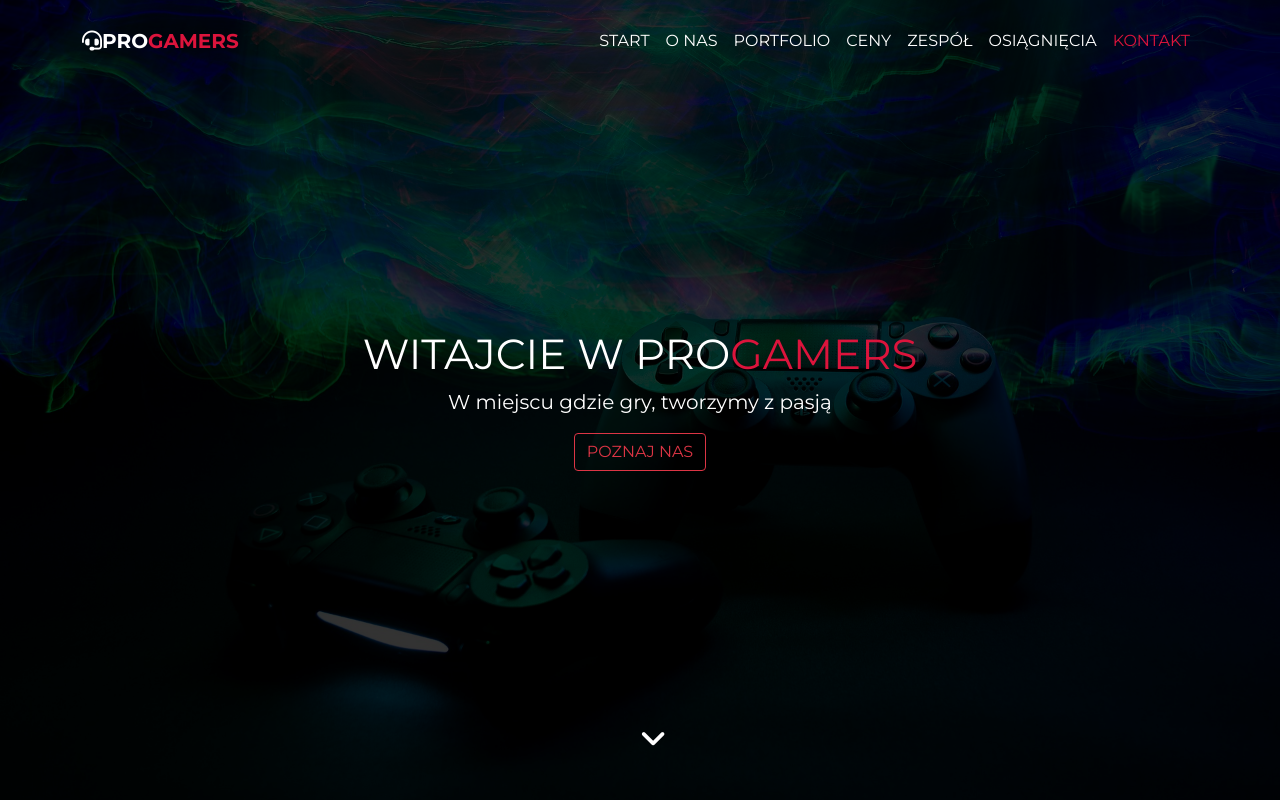
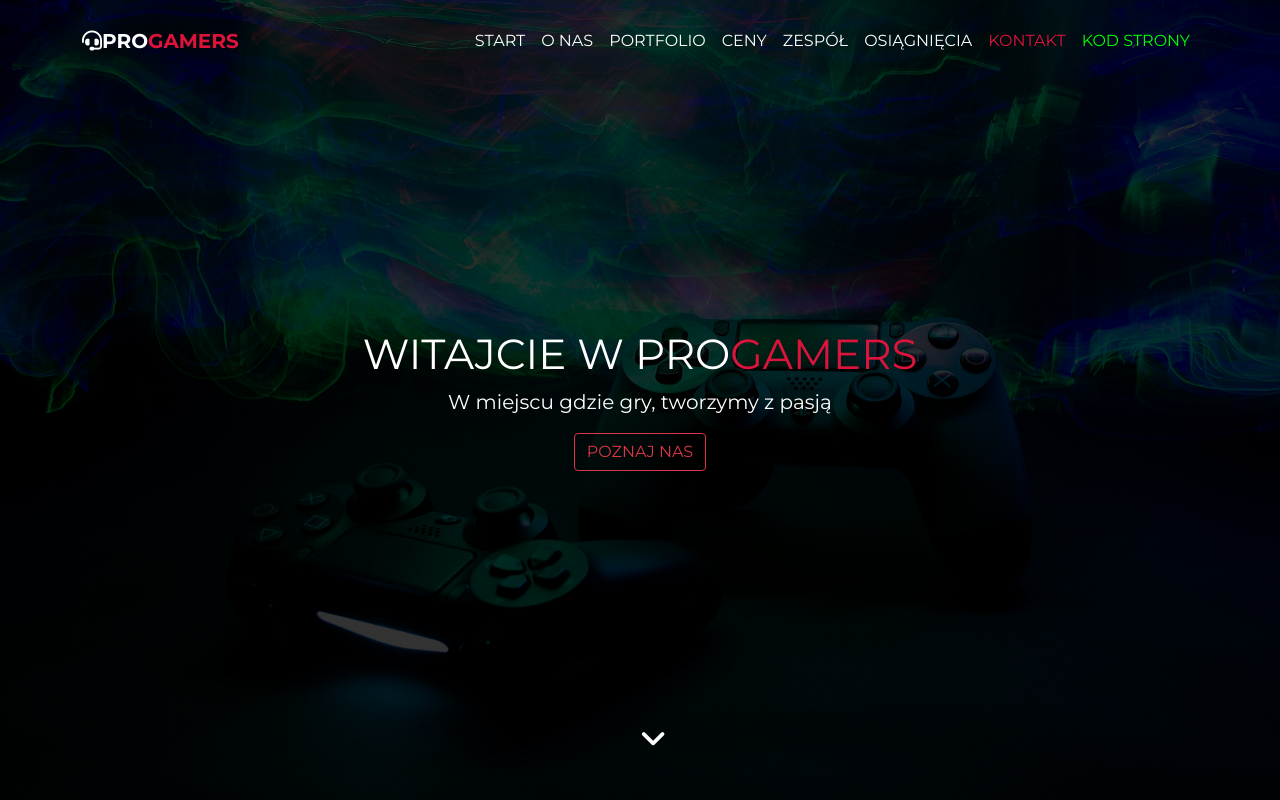
Before and after one commit to RudyGamesv2/progamers, a plain HTML site: page index.html in a window 1280 px wide. Shown: the top 800 px of the page. Drawn offline with nearby package versions, Linux system fonts and the light colour scheme.

Commit message:
add code github link - nav

```diff
--- a/index.html
+++ b/index.html
@@ -41,6 +41,7 @@
                     <a class="nav-link" href="#team">zespół</a>
                     <a class="nav-link" href="#achievements">osiągnięcia</a>
                     <a class="nav-link" href="#contact">kontakt</a>
+                    <a class="nav-link code" href="https://github.com/RudyGamesv2/progamers" target="_blank">Kod strony</a>
                 </div>
             </div>
         </div>
--- a/sass/main.scss
+++ b/sass/main.scss
@@ -75,6 +75,9 @@ nav {
         color: $white;
     }
 
+    .code{
+        color: lime;
+    }
 }
 
 header {
```
Also changed, not shown: css/main.css, 1 other file.
